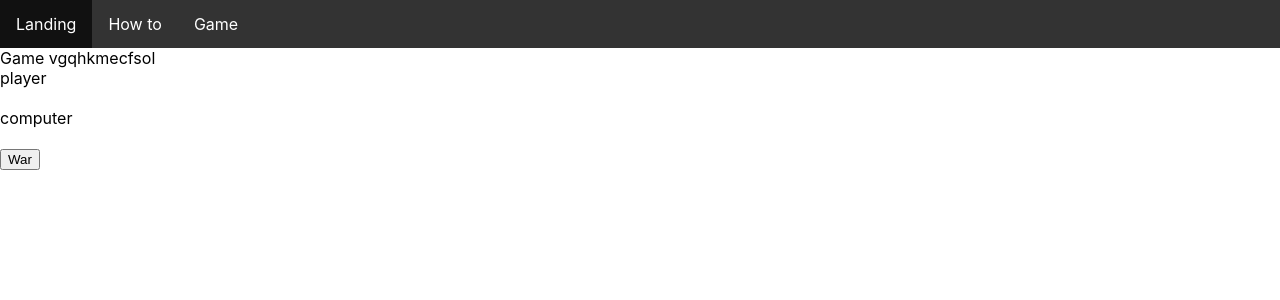
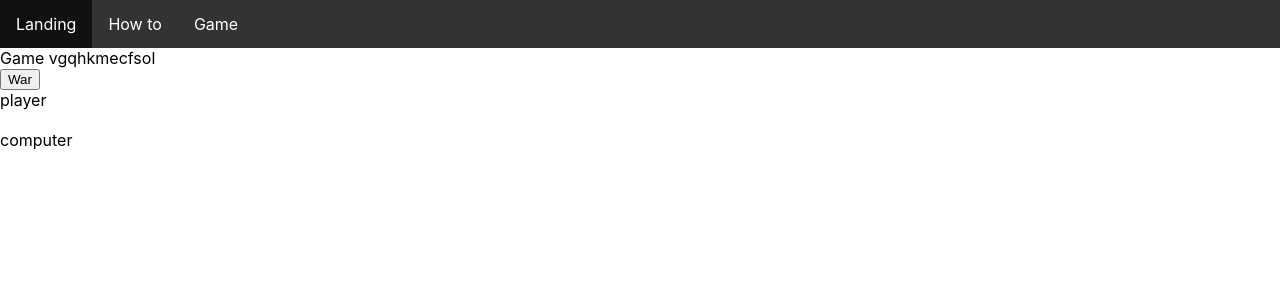
Before and after one commit to Cobanz/CardGame, a React (Create React App) app: page /game in a window 1280 px wide. Shown: the top 300 px of the page. Built offline with nearby package versions, Linux system fonts and the light colour scheme; no server answers.

Commit message:
moved button

```diff
--- a/src/Game/PlayArea.jsx
+++ b/src/Game/PlayArea.jsx
@@ -48,6 +48,7 @@ function PlayArea(props) {
     return (
         <div>
             <div>
+                <button onClick={flipCards}>War</button>
                 <div className="player_field">
                     player
                     <div className="player_deck">
@@ -60,7 +61,6 @@ function PlayArea(props) {
                         {displayCard(cards.opponent)}
                     </div>
                 </div>
-                <button onClick={flipCards}>War</button>
             </div>
         </div>
     )
```
